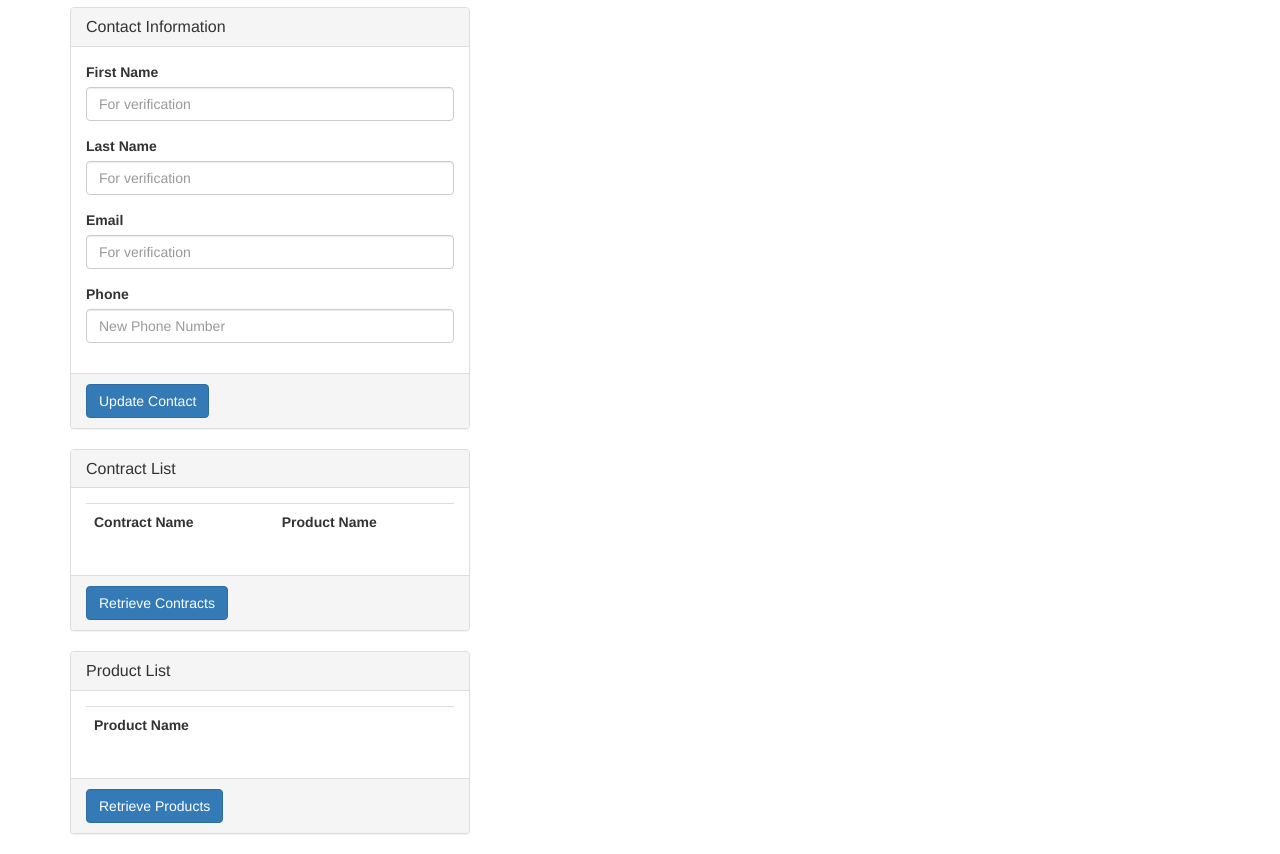
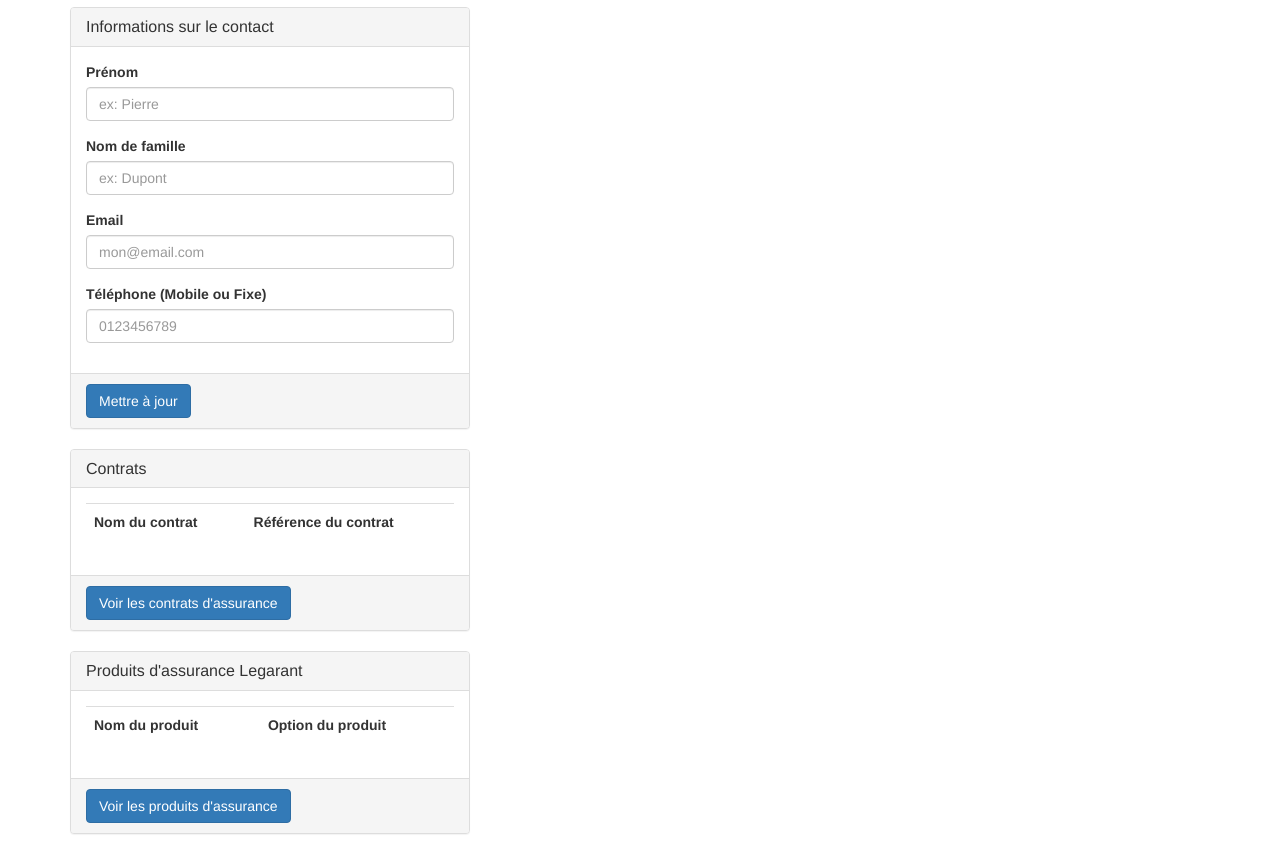
Before and after one commit to Shin79/AXG, a website: page public/index.html in a window 1280 px wide. Shown: the part 53-907 px from the top of the page. Drawn offline with nearby package versions, Linux system fonts and the light colour scheme.

Commit message:
changement noms de champs

```diff
--- a/public/index.html
+++ b/public/index.html
@@ -4,7 +4,7 @@
     <meta charset="utf-8">
     <meta http-equiv="X-UA-Compatible" content="IE=edge">
     <meta name="viewport" content="width=device-width, initial-scale=1">
-    <title>CRM AXG</title>
+    <title>Application Mobile Legarant</title>
     <link rel="stylesheet" href="//maxcdn.bootstrapcdn.com/bootstrap/3.3.5/css/bootstrap.min.css">
     <script src="//code.jquery.com/jquery-1.11.3.min.js"></script>
     <style>
@@ -91,9 +91,9 @@
                                 var cols = "";
 
                                 var contractName = $("#name").val();
-                                var productName = $("#product_name__c").val();
+                                var productName = $("#product__c").val();
                                 cols += '<td> ' + row.name + '</td>';
-                                cols += '<td> ' + row.product_name__c + '</td>';
+                                cols += '<td> ' + row.product__c + '</td>';
                                 newRow.append(cols);
                                 $("#tableData tbody").append(newRow);
                          });
@@ -138,7 +138,9 @@
                                 var cols = "";
 
                                 var productName = $("#name").val();
+                                var option = $("#family").val();
                                 cols += '<td> ' + row.name + '</td>';
+                                cols += '<td> ' + row.family + '</td>';
                                 newRow.append(cols);
                                 $("#tableProduct tbody").append(newRow);
                         });
@@ -173,24 +175,24 @@
         <form id="phoneChangerForm" action="/update" method="post" style="width: 400px">
             <div class="panel panel-default">
                 <div class="panel-heading">
-                    <h3 class="panel-title">Contact Information</h3>
+                    <h3 class="panel-title">Informations sur le contact</h3>
                 </div>
                 <div class="panel-body">
                     <div class="form-group">
-                        <label for="firstName">First Name</label>
-                        <input type="text" class="form-control" id="firstName" placeholder="For verification" required>
+                        <label for="firstName">Prénom</label>
+                        <input type="text" class="form-control" id="firstName" placeholder="ex: Pierre" required>
                     </div>
                     <div class="form-group">
-                        <label for="lastName">Last Name</label>
-                        <input type="text" class="form-control" id="lastName" placeholder="For verification" required>
+                        <label for="lastName">Nom de famille</label>
+                        <input type="text" class="form-control" id="lastName" placeholder="ex: Dupont" required>
                     </div>
                     <div class="form-group">
                         <label for="email">Email</label>
-                        <input type="email" class="form-control" id="email" placeholder="For verification" required>
+                        <input type="email" class="form-control" id="email" placeholder="mon@email.com" required>
                     </div>
                     <div class="form-group">
-                        <label for="phone">Phone</label>
-                        <input type="tel" class="form-control" id="phone" placeholder="New Phone Number" required>
+                        <label for="phone">Téléphone (Mobile ou Fixe)</label>
+                        <input type="tel" class="form-control" id="phone" placeholder="0123456789" required>
                     </div>
                 </div>
                 <div class="panel-footer">
@@ -203,7 +205,7 @@
                         <span class="sr-only">Error:</span>
                         <span id="errorMessage"></span>
                     </div>
-                    <button type="submit" class="btn btn-primary">Update Contact</button>
+                    <button type="submit" class="btn btn-primary">Mettre à jour</button>
                 </div>
             </div>
         </form>
@@ -222,15 +224,15 @@
         <form id="getContractForm" action="/getContracts" method="get" style="width: 400px">
             <div class="panel panel-default">
                 <div class="panel-heading">
-                    <h3 class="panel-title">Contract List</h3>
+                    <h3 class="panel-title">Contrats</h3>
                 </div>
                 <div id="panel" class="panel-body">
                     <!-- display retrieve contracts result-->
                     <table id="tableData" class="table table-fixed">
                         <tbody class="tbody">
                             <tr>
-                                <th>Contract Name</th>
-                                <th>Product Name</th>
+                                <th>Nom du contrat</th>
+                                <th>Référence du contrat</th>
                             </tr>
 
                         </tbody>
@@ -249,7 +251,7 @@
                         <span class="sr-only">Error:</span>
                         <span id="errorMessage"></span>
                     </div>
-                    <button type="submit" class="btn btn-primary">Retrieve Contracts</button>
+                    <button type="submit" class="btn btn-primary">Voir les contrats d'assurance</button>
                 </div>
             </div>
         </form>
@@ -258,7 +260,7 @@
     <nav class="navbar navbar-inverse navbar-fixed-top">
         <div class="container">
             <div class="navbar-header">
-                <a class="navbar-brand" href="/">CRM AXG</a>
+                <a class="navbar-brand" href="/">Application mobile Legarant</a>
             </div>
         </div>
     </nav>
@@ -268,14 +270,15 @@
         <form id="getProductForm" action="/getProducts" method="get" style="width: 400px">
             <div class="panel panel-default">
                 <div class="panel-heading">
-                    <h3 class="panel-title">Product List</h3>
+                    <h3 class="panel-title">Produits d'assurance Legarant</h3>
                 </div>
                 <div id="panel" class="panel-body">
                     <!-- display retrieve contracts result-->
                     <table id="tableProduct" class="table fixed-product">
                         <tbody class="tbody">
                             <tr>
-                                <th>Product Name</th>
+                                <th>Nom du produit</th>
+                                <th>Option du produit</th>
                             </tr>
 
                         </tbody>
@@ -291,7 +294,7 @@
                         <span class="sr-only">Error:</span>
                         <span id="errorMessage"></span>
                     </div>
-                    <button type="submit" class="btn btn-primary">Retrieve Products</button>
+                    <button type="submit" class="btn btn-primary">Voir les produits d'assurance</button>
                 </div>
             </div>
         </form>
--- a/server.js
+++ b/server.js
@@ -54,7 +54,7 @@ app.get('/getContracts', function(req, res) {
             console.log(err);
             return;
         }
-        conn.query('SELECT Name, Product_Name__c FROM salesforce.Contract WHERE Product__c IS NOT NULL',
+        conn.query('SELECT Name, Product__c FROM salesforce.Contract WHERE Product__c IS NOT NULL',
         function(err, result) {
             console.log(result)
             if (err) {
@@ -80,7 +80,7 @@ app.get('/getProducts', function(req, res) {
             return;
         }
 
-        conn.query('SELECT Name FROM salesforce.Product2 WHERE Name LIKE \'%Assurance%\' ',
+        conn.query('SELECT Name,Family FROM salesforce.Product2 WHERE Name LIKE \'%Assurance%\' ',
         function(err, result) {
             console.log(result)
             if (err) {
```
